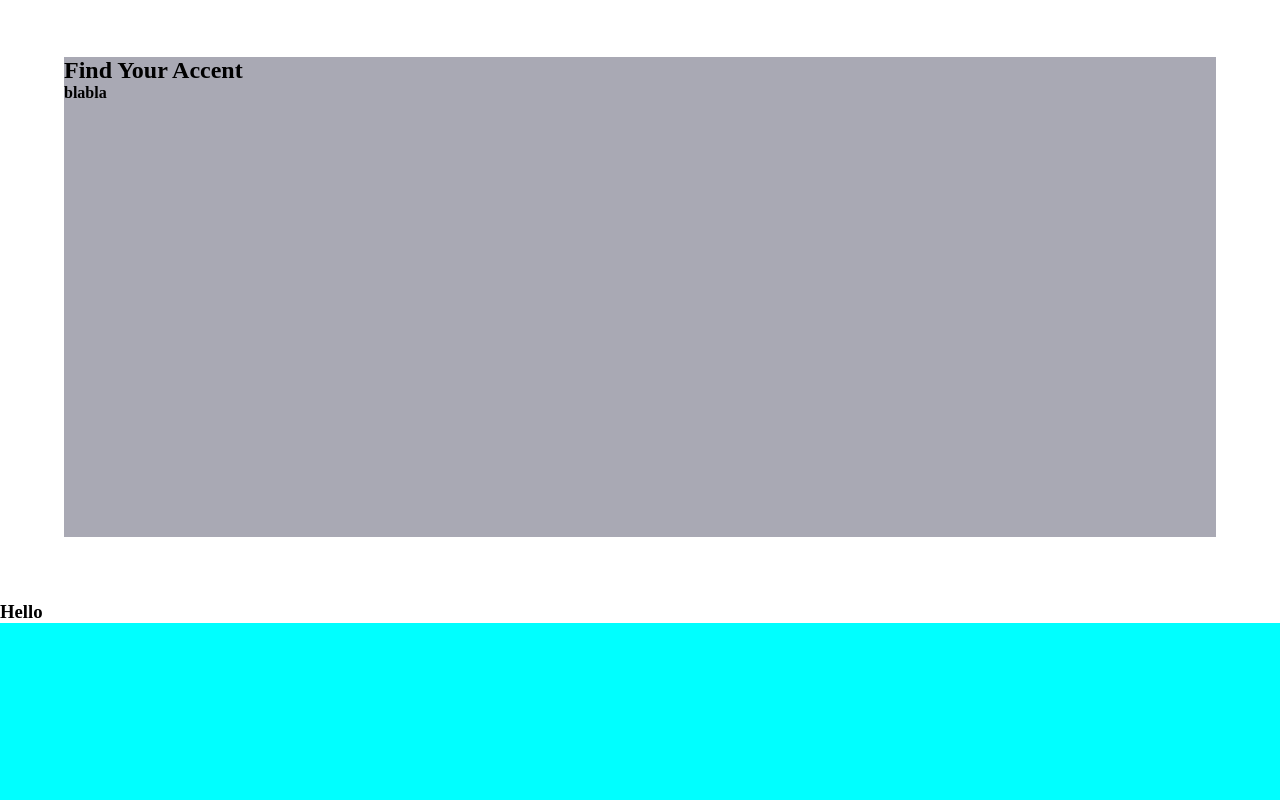
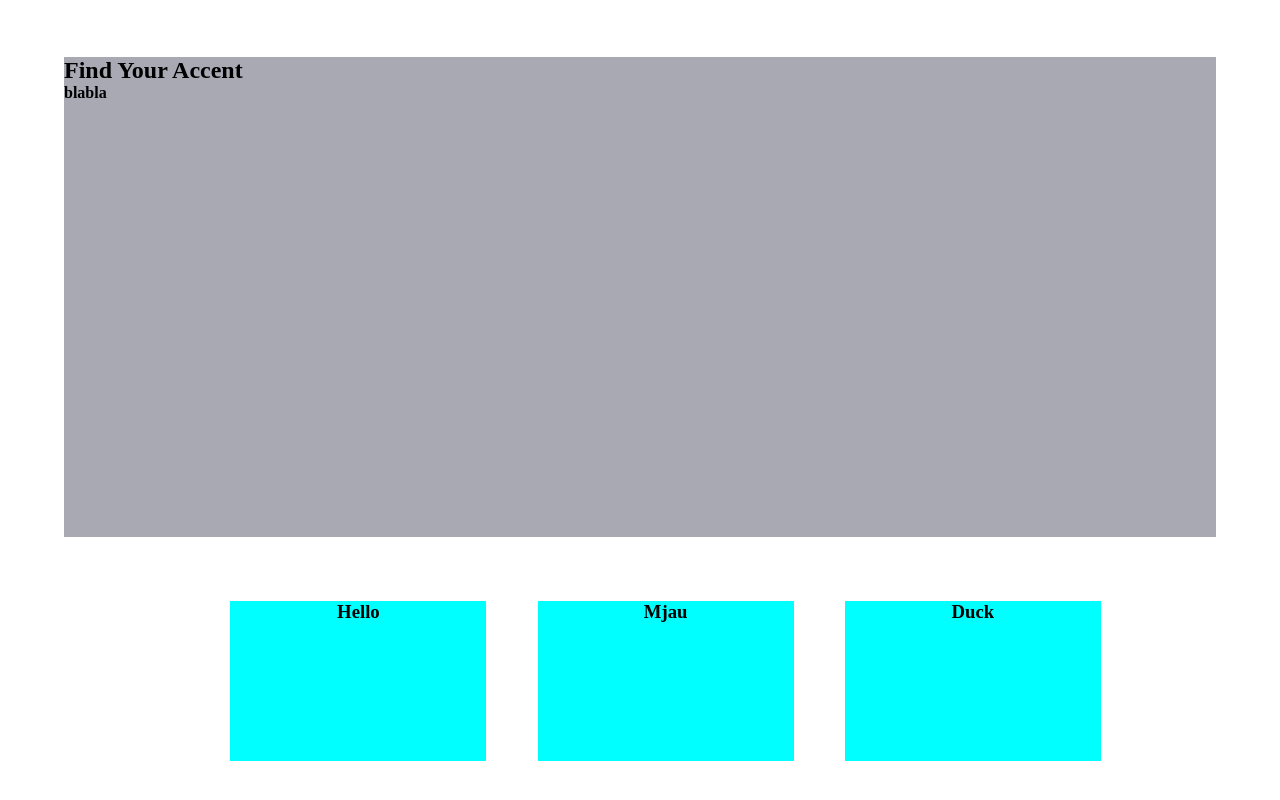
Before and after one commit to isabellea-f/Fullstack-projekt, a React (Vite) app in the folder frontend/: page / in a window 1280 px wide. Shown: the part 1024-1824 px from the top of the page. Built offline with nearby package versions, Linux system fonts and the light colour scheme; no server answers.

Commit message:
quickpage layout

```diff
--- a/frontend/src/App.css
+++ b/frontend/src/App.css
@@ -2,7 +2,6 @@
   margin: 0;
   padding: 0;
   overflow-x: hidden;
-  background-color: white;
 }
 
 .shop-options-container {
@@ -10,3 +9,9 @@
   flex-direction: row;
   justify-content: center;
 }
+
+.quickpage-container {
+  display: flex;
+  flex-direction: row;
+  justify-content: center;
+}
--- a/frontend/src/App.tsx
+++ b/frontend/src/App.tsx
@@ -32,7 +32,11 @@ const App: React.FC = () => {
       </div>
       {/* Second header */}
       <Header type="secondary" title={"Find Your Accent"} desc={"blabla"} />
-      <QuickPage title={"Hello"} />
+      <div className="quickpage-container">
+        <QuickPage title={"Hello"} />
+        <QuickPage title={"Mjau"} />
+        <QuickPage title={"Duck"} />
+      </div>
     </>
   );
 };
--- a/frontend/src/components/MainPage/Header.css
+++ b/frontend/src/components/MainPage/Header.css
@@ -5,22 +5,6 @@
   justify-content: end;
   flex-direction: column;
   font-size: 2rem;
-}
-
-/* Text styling */
-.headerPrimary .header-title {
-  background-color: inherit;
-}
-.headerPrimary .header-desc {
-  background-color: inherit;
-}
-
-.headerPrimary h2 {
-  background-color: inherit;
-}
-
-.headerPrimary h4 {
-  background-color: inherit;
 }
 
 /* Second header  */
@@ -31,18 +15,3 @@
   margin-right: 5vw;
   margin-bottom: 8vh;
 }
-
-.headerSecondary .header-title {
-  background-color: inherit;
-}
-.headerSecondary .header-desc {
-  background-color: inherit;
-}
-
-.headerSecondary h2 {
-  background-color: inherit;
-}
-
-.headerSecondary h4 {
-  background-color: inherit;
-}
--- a/frontend/src/components/MainPage/QuickPage.css
+++ b/frontend/src/components/MainPage/QuickPage.css
@@ -1,4 +1,14 @@
+.quickpage {
+  background-color: aqua;
+  display: flex;
+  justify-content: center;
+  margin-left: 4vw;
+  height: 20vh;
+  width: 20vw;
+}
+
 .quickpage-container {
-  background-color: aqua;
-  height: 500px;
+  display: flex;
+  align-items: center;
+  margin-bottom: 8vh;
 }
--- a/frontend/src/components/MainPage/QuickPage.tsx
+++ b/frontend/src/components/MainPage/QuickPage.tsx
@@ -7,7 +7,9 @@ interface QuickPageProps {
 const QuickPage: React.FC<QuickPageProps> = ({ title }) => {
   return (
     <div className="quickpage-container">
-      <h3>{title}</h3>
+      <div className="quickpage">
+        <h3>{title}</h3>
+      </div>
     </div>
   );
 };
```
